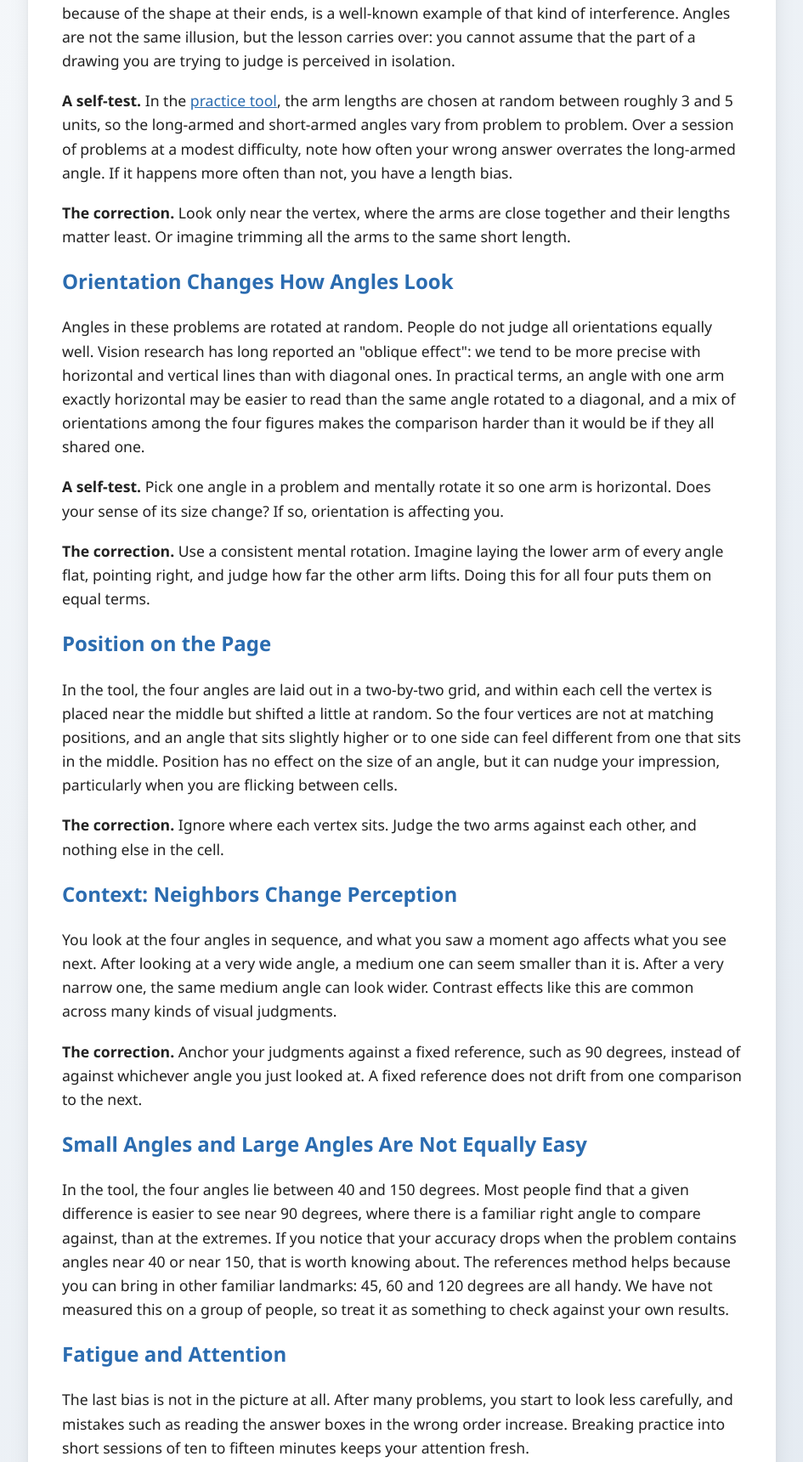
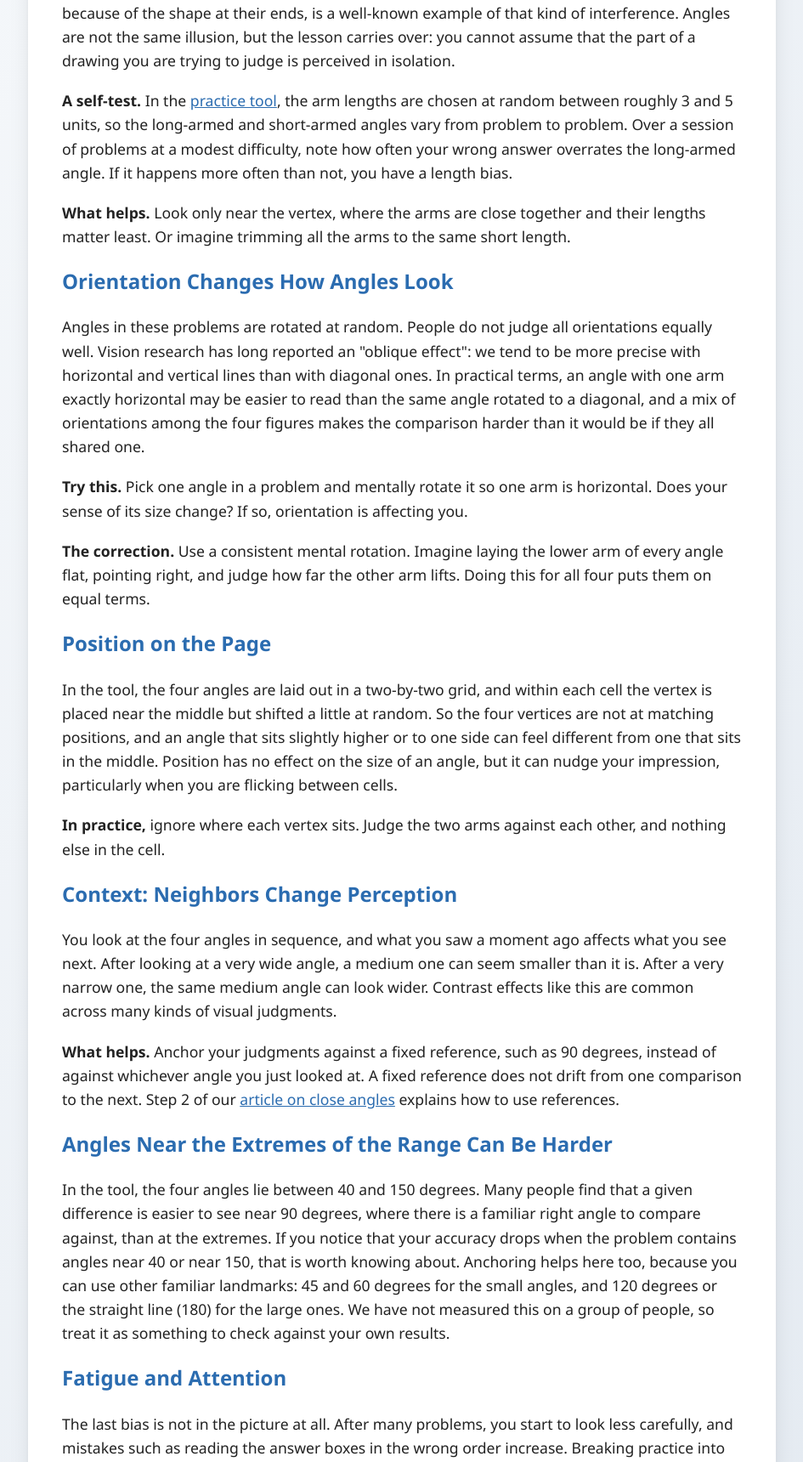
Before and after one commit to jwwoody/DAT-Angle-Ranking, a Flask app: page /articles/why-your-eyes-misjudge-angles in a window 1280 px wide. Shown: the part 689-2409 px from the top of the page at 85% size, without its empty margins (167-1112 px from the left). Run offline with Flask 3, Linux system fonts and the light colour scheme.

Commit message:
Fix sitemap scheme and tighten articles
Serve static/sitemap.xml (https, lastmod) instead of Flask-Sitemap's
shadowing route that emitted http URLs; build canonical/og URLs from a
fixed https base; remove duplicate ADA disclaimer and keywords trailing
comma; de-duplicate title/description on non-article pages; fix wording
in practice_progression and visual_illusions.

```diff
--- a/app.py
+++ b/app.py
@@ -1,5 +1,4 @@
 from flask import Flask, redirect, render_template, url_for, request, session, send_from_directory, abort, jsonify, make_response
-from flask_sitemap import Sitemap
 import os
 from dotenv import load_dotenv
 import numpy as np
@@ -38,7 +37,14 @@ if not app.debug:
 if not os.getenv('SECRET_KEY'):
     app.logger.warning('SECRET_KEY is not set; using the insecure default key. Set SECRET_KEY in the environment or .env file.')
 
-ext = Sitemap(app=app)
+SITE_URL = 'https://www.datangleranking.com'
+
+
+@app.context_processor
+def inject_site_urls():
+    # Always emit the public https URL (the app sits behind a proxy, so
+    # request.url would report http and the internal host).
+    return {'site_url': SITE_URL, 'canonical_url': SITE_URL + request.path}
 
 # Error handlers for better SEO and user experience
 @app.errorhandler(404)
@@ -138,7 +144,8 @@ def ads_txt():
         app.logger.error('ads.txt not found')
         abort(404)
 
-# Serve sitemap.xml from root
+# Serve sitemap.xml from root. This is the hand-maintained static/sitemap.xml
+# (https URLs with lastmod); keep it in sync when adding pages.
 @app.route('/sitemap.xml')
 def sitemap_xml():
     try:
@@ -177,32 +184,6 @@ def send():
         app.logger.error(f'Error in send route: {str(e)}')
         abort(500)
 
-
-# Register sitemap generators for main routes
-@ext.register_generator
-def index():
-    # Generator for homepage
-    yield 'send', {}
-
-@ext.register_generator
-def practice_sitemap():
-    # Generator for practice page
-    yield 'practice', {}
-
-@ext.register_generator
-def static_pages():
-    # Generator for static pages
-    yield 'guide', {}
-    yield 'articles', {}
-    yield 'article_close_angles', {}
-    yield 'article_mistakes', {}
-    yield 'article_progression', {}
-    yield 'article_illusions', {}
-    yield 'article_pat_overview', {}
-    yield 'about', {}
-    yield 'contact', {}
-    yield 'privacy', {}
-    yield 'terms', {}
 
 # Static pages required for AdSense approval
 @app.route('/guide')
--- a/requirements.txt
+++ b/requirements.txt
@@ -3,7 +3,6 @@ click==8.2.1
 contourpy==1.3.3
 cycler==0.12.1
 Flask==3.1.1
-Flask-Sitemap==0.4.0
 Flask-WTF==1.2.2
 fonttools==4.59.0
 itsdangerous==2.2.0
--- a/templates/about.html
+++ b/templates/about.html
@@ -1,8 +1,9 @@
 {% extends 'base.html' %}
 
+{% block title %}About - DAT Angle Ranking Practice Tool{% endblock %}
+{% block meta_description %}Learn about DAT Angle Ranking, the free practice tool for improving angle discrimination skills for the Dental Admission Test (DAT).{% endblock %}
+
 {% block head %}
-    <title>About - DAT Angle Ranking Practice Tool</title>
-    <meta name="description" content="Learn about DAT Angle Ranking, the free practice tool for improving angle discrimination skills for the Dental Admission Test (DAT).">
 {% endblock %}
 
 {% block body %}
--- a/templates/article_layout.html
+++ b/templates/article_layout.html
@@ -17,8 +17,6 @@
                 {% block related %}{% endblock %}
                 <li><a href="{{ url_for('articles') }}" style="color: var(--primary-color);">All articles</a></li>
             </ul>
-
-            <p style="font-size: 0.9rem;">DAT is a registered trademark of the American Dental Association (ADA). This article is independent and is not affiliated with or endorsed by the ADA. For current details about the test, see the official DAT Candidate Guide from the ADA.</p>
         </div>
     </div>
 </div>
--- a/templates/articles/practice_progression.html
+++ b/templates/articles/practice_progression.html
@@ -24,11 +24,11 @@
 <p>If your accuracy falls below roughly 6 of 10 after a drop, go back up a step for a while. Practice at a level where you are right most of the time but still have to think carries the most benefit, and practice where you are mostly guessing carries the least.</p>
 
 <h2>Stage 3: The Hard Range (9 down to 4 Degrees)</h2>
-<p>This is where most of the improvement is made, and also where progress slows. The differences between neighbors are small enough that you will need the pairwise comparison method and the rotation technique, and you will make real mistakes. At these settings, the review step matters most. After each miss, look at the picture again with the correct order in mind and ask what misled you.</p>
+<p>This is where most of the improvement is made, and also where progress slows. The differences between neighbors are small enough that you will need to compare two angles at a time (set the others aside and look back and forth between just the pair you are unsure about) and to rotate the angles mentally so they share an orientation (imagine laying one arm of each angle flat so only the opening differs). Both are described step by step in our <a href="{{ url_for('article_close_angles') }}" style="color: var(--primary-color);">article on close angles</a>, under "Compare in Pairs" and "Rotate Mentally". You will also make real mistakes. At these settings, the review step matters most. After each miss, look at the picture again with the correct order in mind and ask what misled you.</p>
 <p>Use smaller steps here: one or two degrees at a time. A change from 6 to 5 is a larger relative change in difficulty than a change from 30 to 29, because a given error in your perception matters more when the gaps are small.</p>
 
 <h2>Stage 4: The Stress Range (3 Degrees and Below)</h2>
-<p>At a difference of 1 or 2 degrees, the four angles can be within a few degrees of each other in total. Reading these on a screen is close to the limit of what you can see by eye, and the picture is a rendered image with limited resolution. Do not treat 100 percent accuracy here as the goal. Treat these settings as a stress test. They show you how your method behaves when the differences are very small, and they make the middle settings feel easier. A few minutes at a time is enough.</p>
+<p>At a difference of 1, 2 or 3 degrees, the smallest and largest of the four angles are only 3 to 9 degrees apart, since the gap is always three times the setting. Reading these on a screen is close to the limit of what you can see by eye, and the picture is a rendered image with limited resolution. Do not treat 100 percent accuracy here as the goal. Treat these settings as a stress test. They show you how your method behaves when the differences are very small, and they make the middle settings feel easier. A few minutes at a time is enough.</p>
 
 <h2>Mixing In Speed</h2>
 <p>Do not worry about speed in the first stages. After you reach a setting where you are accurate, start timing yourself, for example by setting a phone timer for a fixed number of problems. Move the clock in small steps, and watch accuracy: if accuracy collapses when you speed up, you moved too fast. For the current time limit and number of questions on the actual test, use the official ADA DAT Candidate Guide as your source, because those details can change.</p>
@@ -37,7 +37,7 @@
 <p>A paper notebook or simple spreadsheet works fine. For each session, write down the date, the setting, the number of problems and the number you got right. Optionally add one line about what kind of mistake you made most. After a few weeks, the log will tell you what your current level is and whether you are improving. It also removes the guesswork about when to move down a setting.</p>
 
 <h2>When You Plateau</h2>
-<p>Almost everyone stalls at some point. Some things to try:</p>
+<p>If your accuracy stops improving for a few weeks, these are worth trying:</p>
 <ul>
     <li><strong>Go back up two or three degrees</strong> and practice with extra attention to method for a few sessions.</li>
     <li><strong>Change the time of day or session length.</strong> Short sessions, ten to fifteen minutes, are usually better than long ones because attention fades.</li>
--- a/templates/articles/visual_illusions.html
+++ b/templates/articles/visual_illusions.html
@@ -14,29 +14,29 @@
 <p>The most common bias is treating a wider-looking figure as a bigger angle. An angle's size depends only on the direction of its two arms. But when the arms are long, their endpoints are far apart, the figure covers more space, and the whole drawing feels larger. Short arms give a compact figure that feels smaller.</p>
 <p>This is related to a general fact about vision: the size you perceive for one feature is affected by nearby features. The classic Müller-Lyer illusion, in which two lines of equal length look unequal because of the shape at their ends, is a well-known example of that kind of interference. Angles are not the same illusion, but the lesson carries over: you cannot assume that the part of a drawing you are trying to judge is perceived in isolation.</p>
 <p><strong>A self-test.</strong> In the <a href="{{ url_for('send') }}" style="color: var(--primary-color);">practice tool</a>, the arm lengths are chosen at random between roughly 3 and 5 units, so the long-armed and short-armed angles vary from problem to problem. Over a session of problems at a modest difficulty, note how often your wrong answer overrates the long-armed angle. If it happens more often than not, you have a length bias.</p>
-<p><strong>The correction.</strong> Look only near the vertex, where the arms are close together and their lengths matter least. Or imagine trimming all the arms to the same short length.</p>
+<p><strong>What helps.</strong> Look only near the vertex, where the arms are close together and their lengths matter least. Or imagine trimming all the arms to the same short length.</p>
 
 <h2>Orientation Changes How Angles Look</h2>
 <p>Angles in these problems are rotated at random. People do not judge all orientations equally well. Vision research has long reported an "oblique effect": we tend to be more precise with horizontal and vertical lines than with diagonal ones. In practical terms, an angle with one arm exactly horizontal may be easier to read than the same angle rotated to a diagonal, and a mix of orientations among the four figures makes the comparison harder than it would be if they all shared one.</p>
-<p><strong>A self-test.</strong> Pick one angle in a problem and mentally rotate it so one arm is horizontal. Does your sense of its size change? If so, orientation is affecting you.</p>
+<p><strong>Try this.</strong> Pick one angle in a problem and mentally rotate it so one arm is horizontal. Does your sense of its size change? If so, orientation is affecting you.</p>
 <p><strong>The correction.</strong> Use a consistent mental rotation. Imagine laying the lower arm of every angle flat, pointing right, and judge how far the other arm lifts. Doing this for all four puts them on equal terms.</p>
 
 <h2>Position on the Page</h2>
 <p>In the tool, the four angles are laid out in a two-by-two grid, and within each cell the vertex is placed near the middle but shifted a little at random. So the four vertices are not at matching positions, and an angle that sits slightly higher or to one side can feel different from one that sits in the middle. Position has no effect on the size of an angle, but it can nudge your impression, particularly when you are flicking between cells.</p>
-<p><strong>The correction.</strong> Ignore where each vertex sits. Judge the two arms against each other, and nothing else in the cell.</p>
+<p><strong>In practice,</strong> ignore where each vertex sits. Judge the two arms against each other, and nothing else in the cell.</p>
 
 <h2>Context: Neighbors Change Perception</h2>
 <p>You look at the four angles in sequence, and what you saw a moment ago affects what you see next. After looking at a very wide angle, a medium one can seem smaller than it is. After a very narrow one, the same medium angle can look wider. Contrast effects like this are common across many kinds of visual judgments.</p>
-<p><strong>The correction.</strong> Anchor your judgments against a fixed reference, such as 90 degrees, instead of against whichever angle you just looked at. A fixed reference does not drift from one comparison to the next.</p>
+<p><strong>What helps.</strong> Anchor your judgments against a fixed reference, such as 90 degrees, instead of against whichever angle you just looked at. A fixed reference does not drift from one comparison to the next. Step 2 of our <a href="{{ url_for('article_close_angles') }}" style="color: var(--primary-color);">article on close angles</a> explains how to use references.</p>
 
-<h2>Small Angles and Large Angles Are Not Equally Easy</h2>
-<p>In the tool, the four angles lie between 40 and 150 degrees. Most people find that a given difference is easier to see near 90 degrees, where there is a familiar right angle to compare against, than at the extremes. If you notice that your accuracy drops when the problem contains angles near 40 or near 150, that is worth knowing about. The references method helps because you can bring in other familiar landmarks: 45, 60 and 120 degrees are all handy. We have not measured this on a group of people, so treat it as something to check against your own results.</p>
+<h2>Angles Near the Extremes of the Range Can Be Harder</h2>
+<p>In the tool, the four angles lie between 40 and 150 degrees. Many people find that a given difference is easier to see near 90 degrees, where there is a familiar right angle to compare against, than at the extremes. If you notice that your accuracy drops when the problem contains angles near 40 or near 150, that is worth knowing about. Anchoring helps here too, because you can use other familiar landmarks: 45 and 60 degrees for the small angles, and 120 degrees or the straight line (180) for the large ones. We have not measured this on a group of people, so treat it as something to check against your own results.</p>
 
 <h2>Fatigue and Attention</h2>
 <p>The last bias is not in the picture at all. After many problems, you start to look less carefully, and mistakes such as reading the answer boxes in the wrong order increase. Breaking practice into short sessions of ten to fifteen minutes keeps your attention fresh.</p>
 
 <h2>A Quick Experiment</h2>
-<p>If you want to see these effects clearly, run this experiment over a week. Pick a modest angle difference, such as 12 degrees. On Monday, answer 20 problems and keep a tally of your misses. For each miss, note whether the wrongly ranked angle had long arms, whether it was tilted, and whether it was near the extremes. Repeat on Wednesday while deliberately applying the corrections above: judge only at the vertex, rotate mentally, and use references. Compare your miss counts. The experiment is small, and the results will vary from day to day, but over several repetitions it tells you which of your habits cost the most points.</p>
+<p>If you want to see these effects clearly, run this two-session experiment, with the sessions a day or two apart. Pick a modest angle difference, such as 12 degrees. In the first session, answer 20 problems and keep a tally of your misses. For each miss, note whether the wrongly ranked angle had long arms, whether it was tilted, and whether it was near the extremes. In the second session, answer 20 more problems while deliberately applying the corrections above: judge only at the vertex, rotate mentally, and anchor against a fixed reference. Compare your miss counts. Twenty problems is a small sample and results will vary from day to day, so treat the comparison as a rough hint about which habits show up most often in your misses, not as a measurement.</p>
 
 <p>For a full set of techniques, see <a href="{{ url_for('article_close_angles') }}" style="color: var(--primary-color);">how to compare angles that are almost the same size</a>, and for a list of mistakes with fixes, see <a href="{{ url_for('article_mistakes') }}" style="color: var(--primary-color);">common angle ranking mistakes</a>.</p>
 {% endblock %}
--- a/templates/base.html
+++ b/templates/base.html
@@ -5,15 +5,15 @@
     <meta http-equiv="X-UA-Compatible" content="IE=edge">
     <meta name="viewport" content="width=device-width, initial-scale=1.0">
     <meta name="description" content="{% block meta_description %}Free DAT Angle Ranking Generator: Practice, customize, and master DAT angle ranking and angle discrimination for the PAT. Get help with DAT angle ranking, angle discrimination, and predental PAT prep. Use our interactive angle ranking generator for DAT angle ranking help, angle discrimination generator, and full customization. Practice DAT perceptual ability skills with a free angle ranking and discrimination tool.{% endblock %}">
-    <meta name="keywords" content="Angle ranking generator free, angle ranking, angle discrimination, angle generator, angle ranking generator, dat exam, perceptual ability, education, practice, ">
+    <meta name="keywords" content="Angle ranking generator free, angle ranking, angle discrimination, angle generator, angle ranking generator, dat exam, perceptual ability, education, practice">
     <meta name="author" content="DAT Angle Ranking">
     <meta property="og:title" content="{% block og_title %}Customizable DAT Angle Ranking and Angle Discrimination Game{% endblock %}">
     <meta property="og:description" content="{% block og_description %}Practice ranking angles visually.{% endblock %}">
-    <meta property="og:image" content="{{ url_for('static', filename='example_angle.jpg', _external=True) }}">
+    <meta property="og:image" content="{{ site_url }}{{ url_for('static', filename='example_angle.jpg') }}">
     <meta property="og:type" content="website">
-    <meta property="og:url" content="{{ request.url }}">
+    <meta property="og:url" content="{{ canonical_url }}">
     <meta name="twitter:card" content="summary_large_image">
-    <link rel="canonical" href="{{ request.url }}">
+    <link rel="canonical" href="{{ canonical_url }}">
     <link rel="icon" type="image/x-icon" href="{{ url_for('static', filename='favicon.ico') }}">
     <link rel="shortcut icon" href="{{ url_for('static', filename='favicon.ico') }}" type="image/x-icon">
     <link rel="stylesheet" href="{{ url_for('static', filename='css/main.css') }}">
--- a/templates/contact.html
+++ b/templates/contact.html
@@ -1,8 +1,9 @@
 {% extends 'base.html' %}
 
+{% block title %}Contact Us - DAT Angle Ranking{% endblock %}
+{% block meta_description %}Contact DAT Angle Ranking for support, questions, or feedback about our angle ranking practice tool.{% endblock %}
+
 {% block head %}
-    <title>Contact Us - DAT Angle Ranking</title>
-    <meta name="description" content="Contact DAT Angle Ranking for support, questions, or feedback about our angle ranking practice tool.">
 {% endblock %}
 
 {% block body %}
--- a/templates/game_play.html
+++ b/templates/game_play.html
@@ -1,8 +1,9 @@
 {% extends 'base.html' %}
 
+{% block title %}Angle Ranking Game | DAT PAT Practice{% endblock %}
+{% block meta_description %}Practice DAT angle ranking with customizable difficulty. Rank angles from smallest to largest to improve your perceptual ability test skills.{% endblock %}
+
 {% block head %}
-    <title>Angle Ranking Game | DAT PAT Practice</title>
-    <meta name="description" content="Practice DAT angle ranking with customizable difficulty. Rank angles from smallest to largest to improve your perceptual ability test skills.">
     <style>
         .responsive-ad {
             display: block;
--- a/templates/guide.html
+++ b/templates/guide.html
@@ -1,8 +1,9 @@
 {% extends 'base.html' %}
 
+{% block title %}How to Rank Angles on the DAT - Strategy Guide | DAT Angle Ranking{% endblock %}
+{% block meta_description %}Tips for the DAT Perceptual Ability Test angle ranking section: what the questions look like, ways to compare close angles, common mistakes, and a practice plan.{% endblock %}
+
 {% block head %}
-    <title>How to Rank Angles on the DAT - Strategy Guide | DAT Angle Ranking</title>
-    <meta name="description" content="Tips for the DAT Perceptual Ability Test angle ranking section: what the questions look like, ways to compare close angles, common mistakes, and a practice plan.">
 {% endblock %}
 
 {% block body %}
--- a/templates/privacy.html
+++ b/templates/privacy.html
@@ -1,8 +1,9 @@
 {% extends 'base.html' %}
 
+{% block title %}Privacy Policy - DAT Angle Ranking{% endblock %}
+{% block meta_description %}Privacy Policy for DAT Angle Ranking - Learn how we protect your privacy when using our angle ranking practice tool.{% endblock %}
+
 {% block head %}
-    <title>Privacy Policy - DAT Angle Ranking</title>
-    <meta name="description" content="Privacy Policy for DAT Angle Ranking - Learn how we protect your privacy when using our angle ranking practice tool.">
 {% endblock %}
 
 {% block body %}
--- a/templates/terms.html
+++ b/templates/terms.html
@@ -1,8 +1,9 @@
 {% extends 'base.html' %}
 
+{% block title %}Terms of Service - DAT Angle Ranking{% endblock %}
+{% block meta_description %}Terms of Service for DAT Angle Ranking practice tool. Learn about usage terms and conditions.{% endblock %}
+
 {% block head %}
-    <title>Terms of Service - DAT Angle Ranking</title>
-    <meta name="description" content="Terms of Service for DAT Angle Ranking practice tool. Learn about usage terms and conditions.">
 {% endblock %}
 
 {% block body %}
--- a/templates/user_input.html
+++ b/templates/user_input.html
@@ -1,8 +1,9 @@
 {% extends 'base.html' %}
 
+{% block title %}Free DAT Angle Ranking Generator | DAT Angle Ranking Practice Tool{% endblock %}
+{% block meta_description %}Set your difficulty level for DAT angle ranking practice. Choose angle differences from 1-36 degrees to customize your perceptual ability test preparation.{% endblock %}
+
 {% block head %}
-    <title>Free DAT Angle Ranking Generator | DAT Angle Ranking Practice Tool</title>
-    <meta name="description" content="Set your difficulty level for DAT angle ranking practice. Choose angle differences from 1-36 degrees to customize your perceptual ability test preparation.">
     <style>
         .ad-container {
             max-width: 100%;
```
